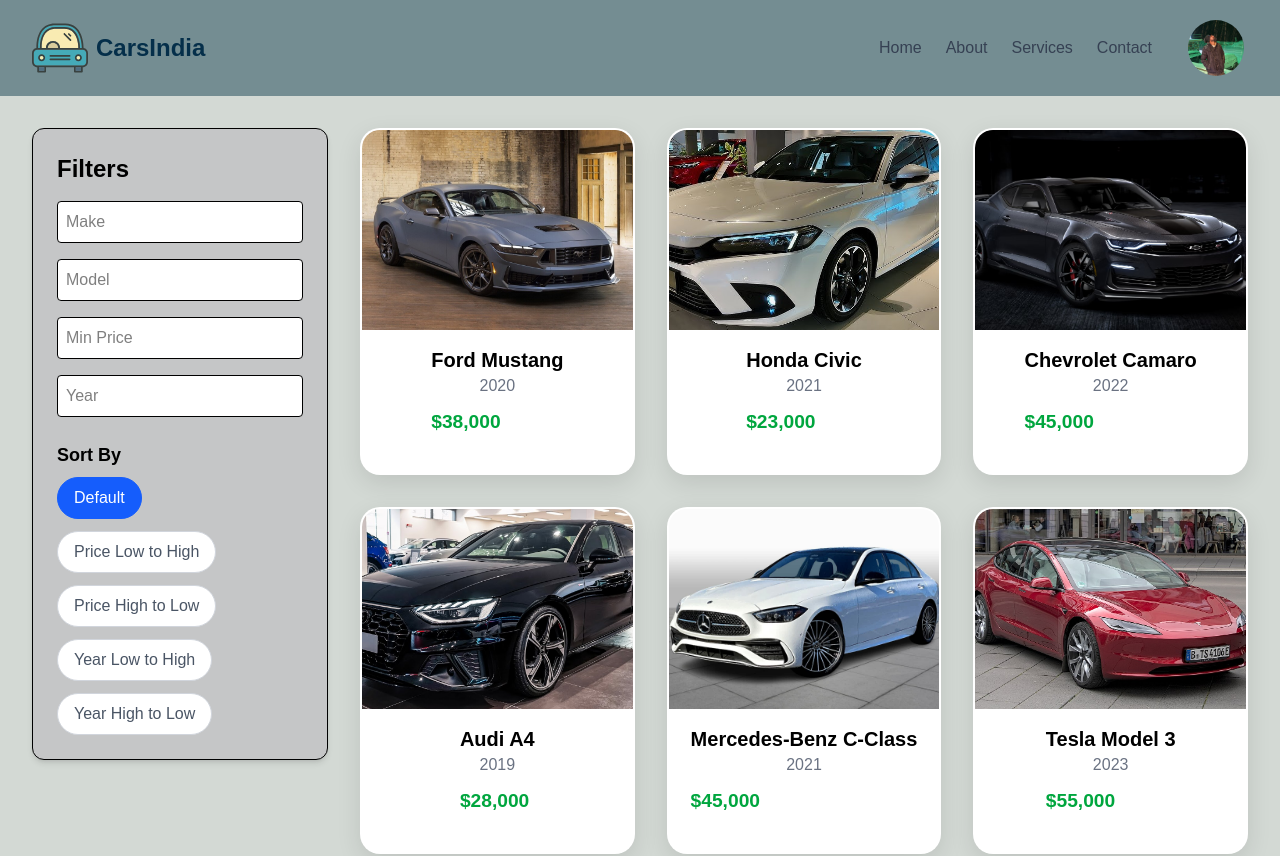
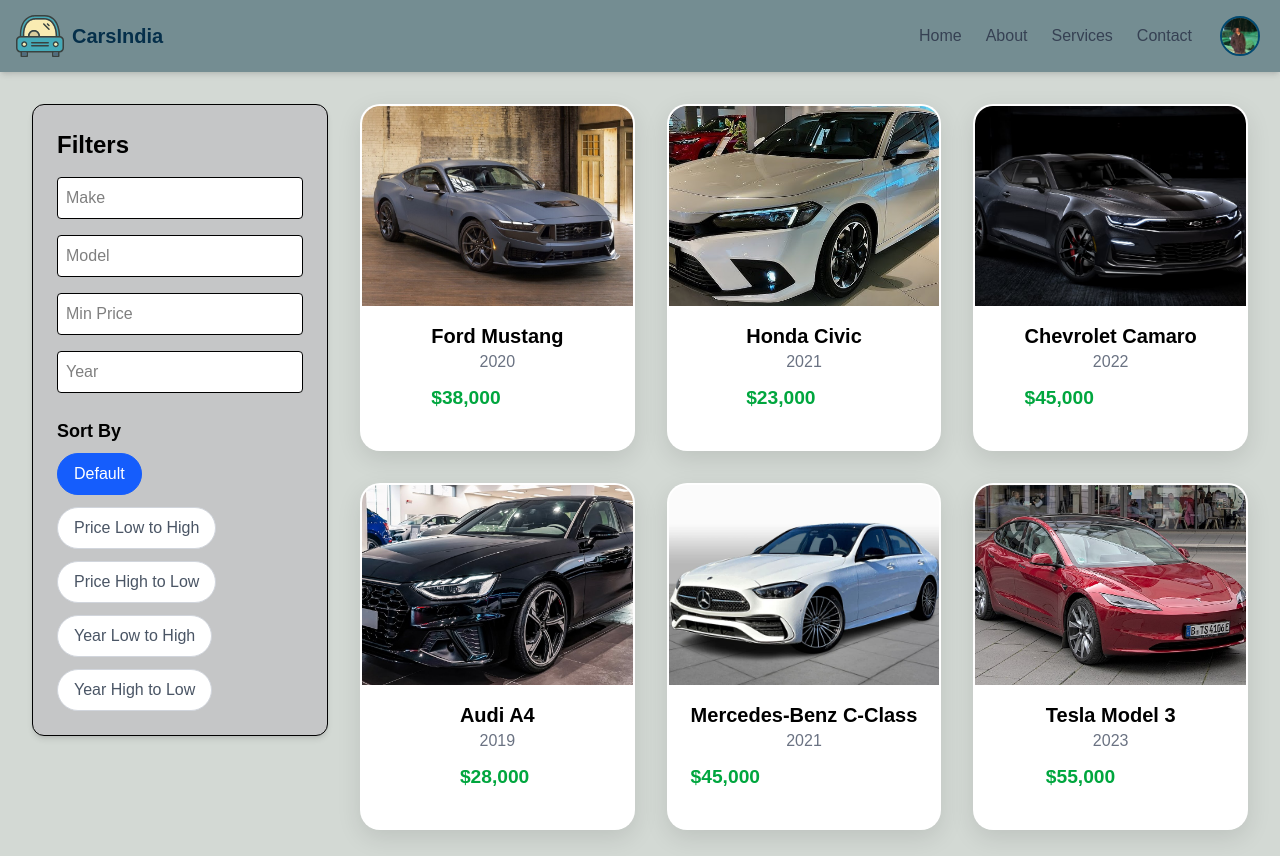
Before and after one commit to sandeepkshrma/cars-india, a Next.js app: page /cars in a window 1280 px wide. Shown: the top 856 px of the page. Built offline with nearby package versions, Linux system fonts and the light colour scheme.

Commit message:
added hamburger for mobile view

```diff
--- a/app/cars/page.jsx
+++ b/app/cars/page.jsx
@@ -60,33 +60,57 @@ function CarList() {
   return (
     <div className="bg-gray-50 min-h-screen flex flex-col">
 
-      {/* Navigation Bar */}
-      <nav className="appTheme shadow-md px-8 py-4 flex justify-between items-center">
-        <div className="flex">
-        <img className="loginimage w-14 h-14  rounded" src="/car-images/carlogo.svg" alt="carlogo"></img>
-        <h1 className="px-2 py-3 text-2xl font-bold text-sky-950">CarsIndia</h1>
+      <nav className="appTheme shadow-md px-4 py-3 flex justify-between items-center relative">
+        <div className="flex items-center space-x-2">
+          <img className="w-12 h-12 rounded" src="/car-images/carlogo.svg" alt="carlogo" />
+          <h1 className="text-xl font-bold text-sky-950">CarsIndia</h1>
         </div>
 
-        <div className="flex items-center space-x-8">
-          <div className="space-x-6 text-gray-700 font-medium">
-            <a href="#" className="hover:text-blue-600">Home</a>
-            <a href="#about" className="hover:text-blue-600">About</a>
-            <a href="#services" className="hover:text-blue-600">Services</a>
-            <a href="#contact" className="hover:text-blue-600">Contact</a>
-          </div>
+        {/* Hamburger menu (mobile only) */}
+        <div className="lg:hidden">
+          <button
+            onClick={() => document.getElementById('mobileMenu').classList.toggle('hidden')}
+            className="text-sky-900 focus:outline-none"
+          >
+            <svg className="w-6 h-6" fill="none" stroke="currentColor" strokeWidth="2" viewBox="0 0 24 24">
+              <path strokeLinecap="round" strokeLinejoin="round" d="M4 6h16M4 12h16M4 18h16" />
+            </svg>
+          </button>
+        </div>
 
-          <Link
-            href="/login"
-            className="flex items-center gap-2 hover:bg-gray-200 text-white px-1 py-1 rounded-full transition"
-          >
+        {/* Desktop menu */}
+        <div className="hidden lg:flex items-center space-x-6 text-gray-700 font-medium">
+          <a href="#" className="hover:text-blue-600">Home</a>
+          <a href="#about" className="hover:text-blue-600">About</a>
+          <a href="#services" className="hover:text-blue-600">Services</a>
+          <a href="#contact" className="hover:text-blue-600">Contact</a>
+          <Link href="/login" className="hidden lg:flex items-center gap-2 hover:bg-gray-200 text-white px-1 py-1 rounded-full transition">
+          <img
+            src="/car-images/sandeep.jpg"
+            alt="User Avatar"
+            className="w-10 h-10 rounded-full border-2 border-sky-900"
+          />
+        </Link>
+        </div>
+
+
+        {/* Mobile menu dropdown */}
+        <div id="mobileMenu" className="absolute top-full right-0 mt-2 w-full bg-white shadow-lg rounded-md p-4 space-y-3 text-gray-700 font-medium lg:hidden hidden z-50">
+          <a href="#" className="block hover:text-blue-600">Home</a>
+          <a href="#about" className="block hover:text-blue-600">About</a>
+          <a href="#services" className="block hover:text-blue-600">Services</a>
+          <a href="#contact" className="block hover:text-blue-600">Contact</a>
+          <Link href="/login" className="flex items-center gap-2 mt-2 hover:text-blue-600">
             <img
               src="/car-images/sandeep.jpg"
               alt="User Avatar"
-              className="loginimage w-14 h-14  rounded-full"
+              className="w-8 h-8 rounded-full"
             />
+            Login
           </Link>
         </div>
       </nav>
+
 
 
       {/* Main Content */}
```
